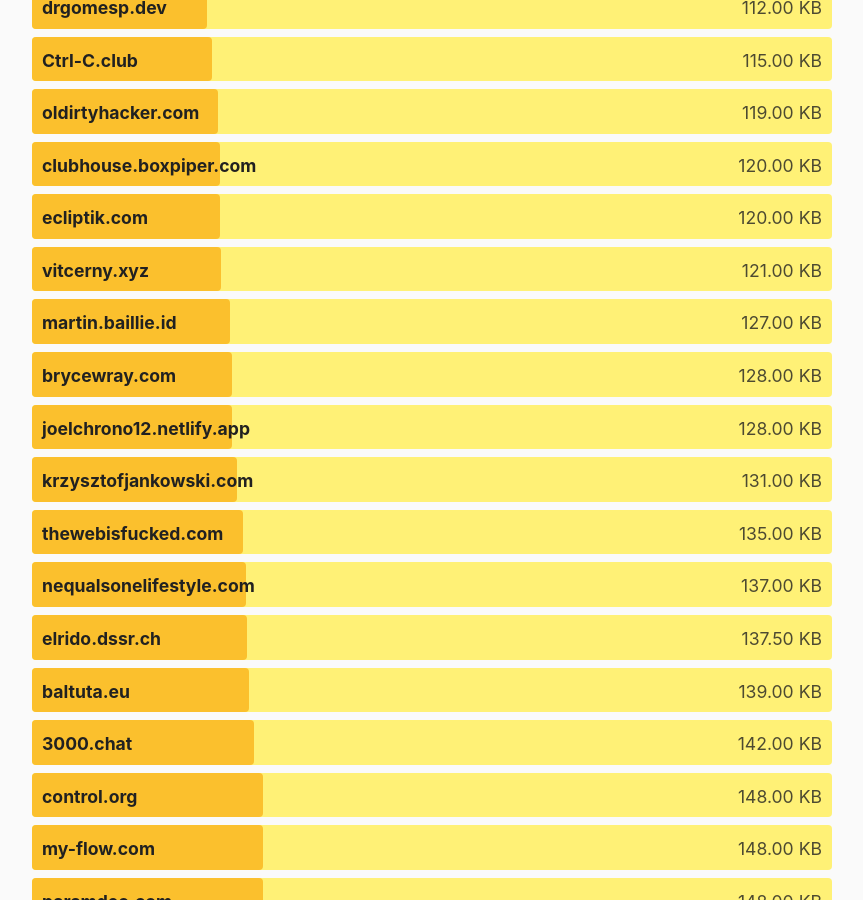
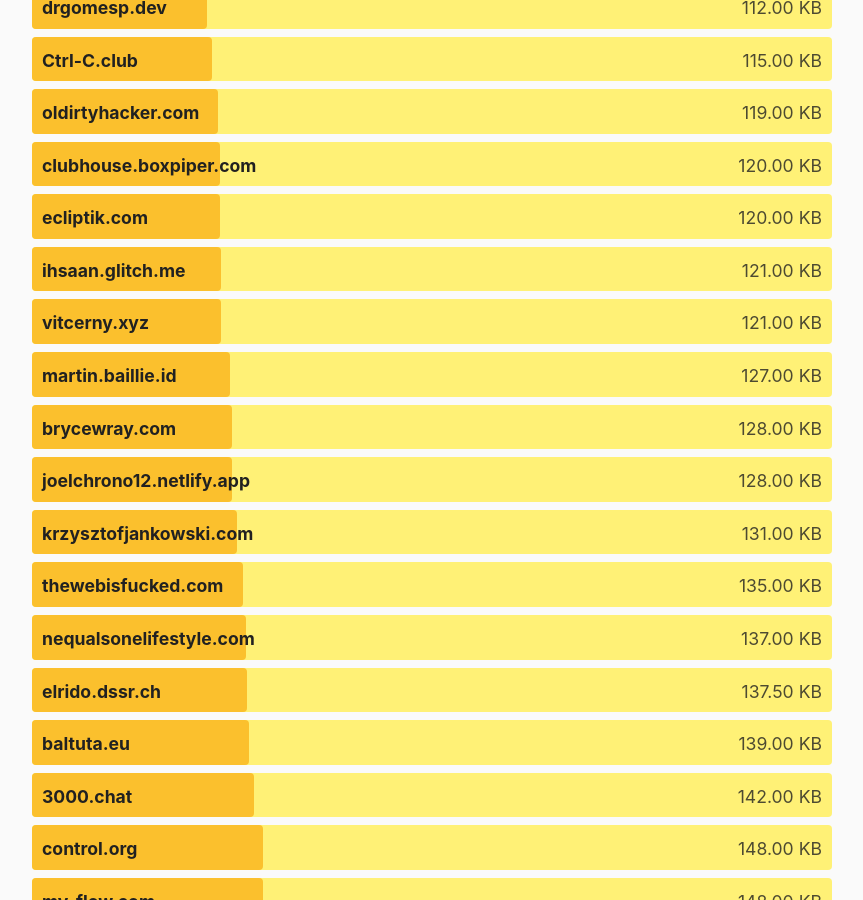
Before and after one commit to kevquirk/512kb.club, a Jekyll site: the page built from index.md, in a window 1280 px wide and 900 px high, scrolled down 14691 px. Shown: the whole window, without its empty margins (208-1071 px from the left). Built offline with Jekyll 4.4.1, drawn with Linux system fonts in a browser that asks for light colours.

Commit message:
Update sites.yml

```diff
--- a/_data/sites.yml
+++ b/_data/sites.yml
@@ -898,6 +898,11 @@
   size: 15.0
   last_checked: 2021-12-13
 
+- domain: ihsaan.glitch.me
+  url: http://ihsaan.glitch.me/
+  size: 121
+  last_checked: 2022-03-15
+
 - domain: imreallybored.xyz
   url: http://imreallybored.xyz/
   size: 15
```
